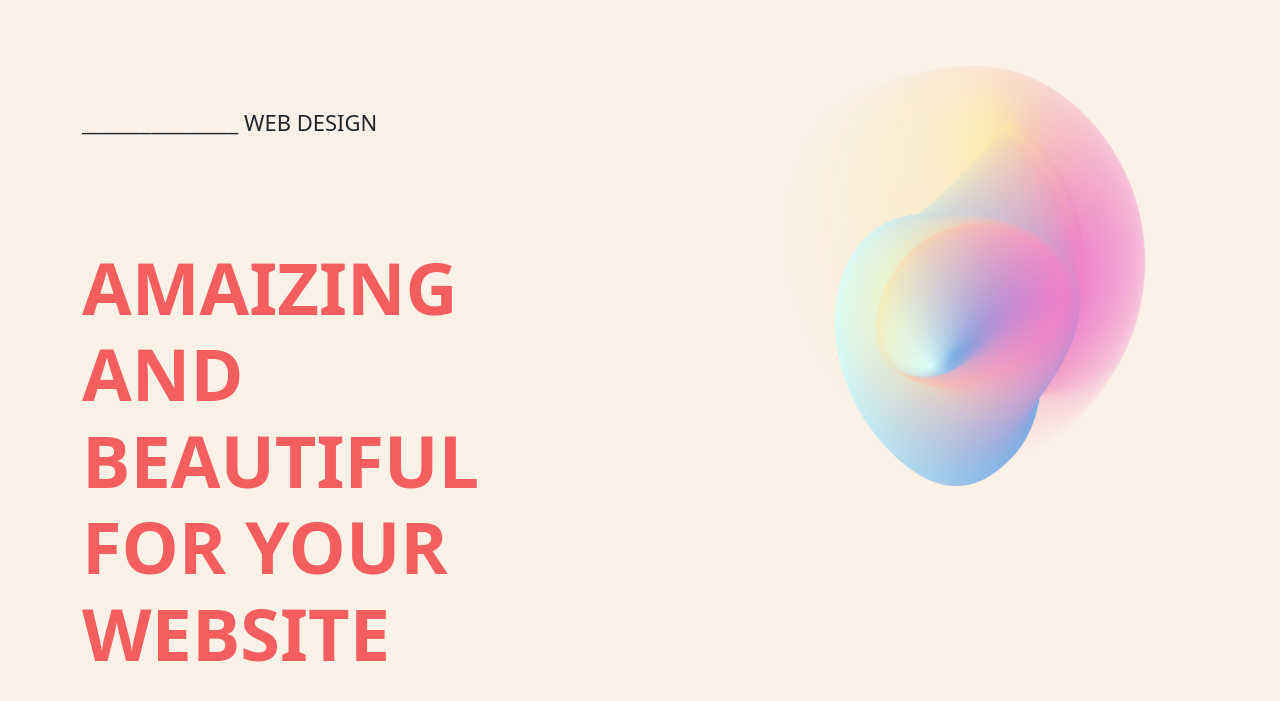
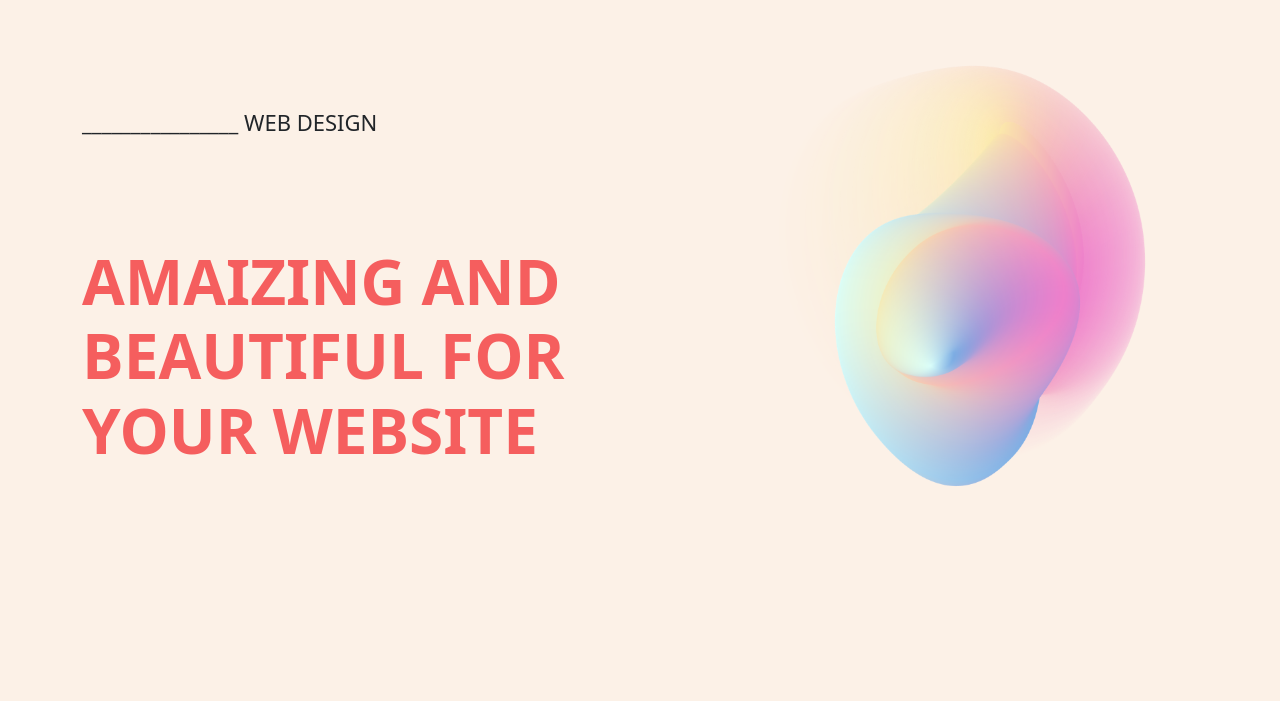
Before and after one commit to ishraqkhan12/hackathone, a plain HTML site: page index.html in a window 1280 px wide. Shown: the part 75-776 px from the top of the page. Drawn offline with nearby package versions, Linux system fonts and the light colour scheme.

Commit message:
Update style.css

```diff
--- a/style.css
+++ b/style.css
@@ -35,12 +35,15 @@
 /* ---------------banner section---------- */
 #banner{
     background-color: rgb(252, 241, 231);
-    height: 870px;
+    height: 100vh;
+}
+body{
+    background-color: rgb(252, 241, 231);
 }
 .title{
     /* font-family: Roboto; */
     font-weight: 800;
-    font-size: 72px;
+    font-size: 62px;
     /* color: linear-gradient(to left , #F857A6 #FF5858 ); */
     color: #f55e5e  ;
     margin: 15px 0;
```
